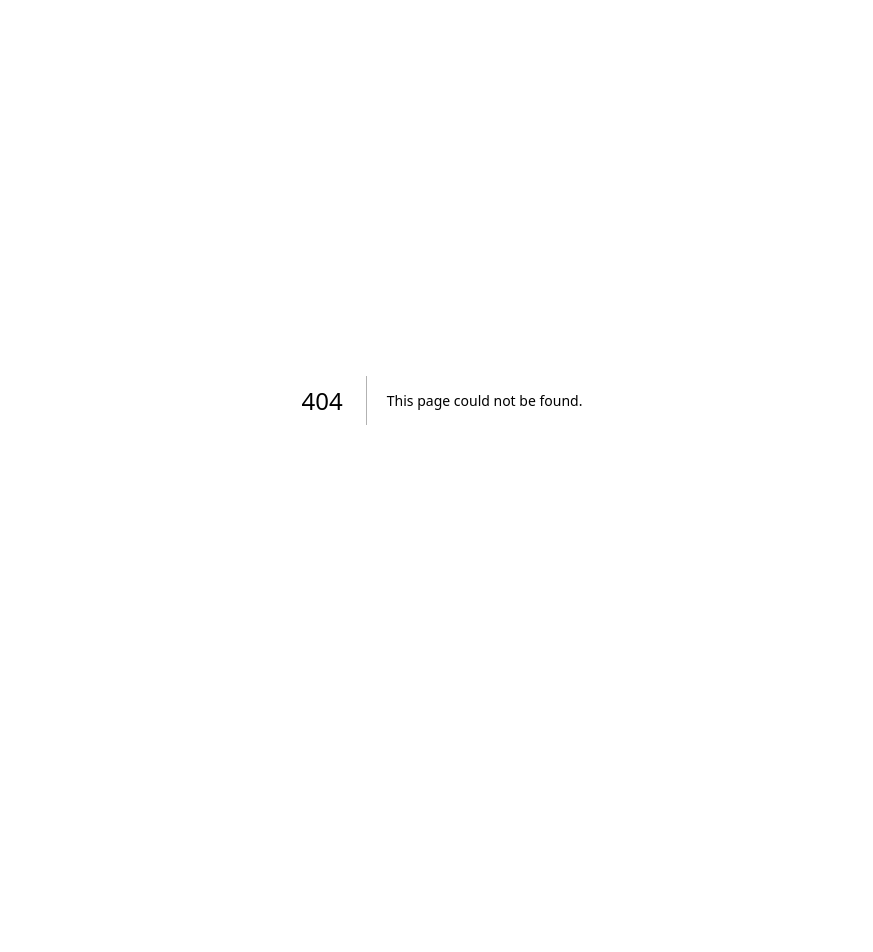
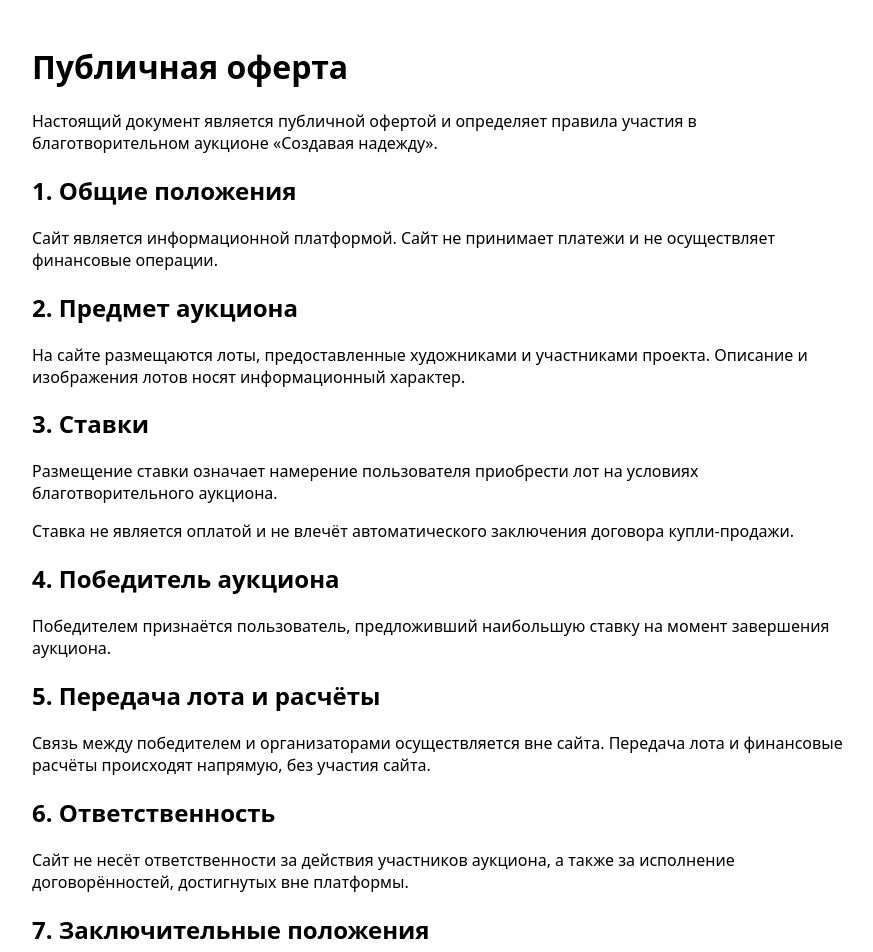
Before and after one commit to Dorzhyc/hope-auction, a Next.js app: page /offer in a window 1280 px wide. Before the commit this address had no page. Shown: the top 952 px of the page, without its empty margins (198-1071 px from the left). Before the commit the page ends 800 px from the top, so only its background shows below. Built offline with nearby package versions, Linux system fonts and the light colour scheme.

Commit message:
Create offer.tsx

```diff
--- /dev/null
+++ b/src/pages/offer.tsx
@@ -0,0 +1,63 @@
+import Link from "next/link";
+
+export default function Offer() {
+  return (
+    <main style={{ maxWidth: 820, margin: "0 auto", padding: 16, fontFamily: "system-ui" }}>
+      <h1>Публичная оферта</h1>
+
+      <p>
+        Настоящий документ является публичной офертой и определяет правила участия
+        в благотворительном аукционе «Создавая надежду».
+      </p>
+
+      <h2>1. Общие положения</h2>
+      <p>
+        Сайт является информационной платформой.
+        Сайт не принимает платежи и не осуществляет финансовые операции.
+      </p>
+
+      <h2>2. Предмет аукциона</h2>
+      <p>
+        На сайте размещаются лоты, предоставленные художниками и участниками проекта.
+        Описание и изображения лотов носят информационный характер.
+      </p>
+
+      <h2>3. Ставки</h2>
+      <p>
+        Размещение ставки означает намерение пользователя приобрести лот
+        на условиях благотворительного аукциона.
+      </p>
+      <p>
+        Ставка не является оплатой и не влечёт автоматического заключения договора купли-продажи.
+      </p>
+
+      <h2>4. Победитель аукциона</h2>
+      <p>
+        Победителем признаётся пользователь, предложивший наибольшую ставку
+        на момент завершения аукциона.
+      </p>
+
+      <h2>5. Передача лота и расчёты</h2>
+      <p>
+        Связь между победителем и организаторами осуществляется вне сайта.
+        Передача лота и финансовые расчёты происходят напрямую,
+        без участия сайта.
+      </p>
+
+      <h2>6. Ответственность</h2>
+      <p>
+        Сайт не несёт ответственности за действия участников аукциона,
+        а также за исполнение договорённостей, достигнутых вне платформы.
+      </p>
+
+      <h2>7. Заключительные положения</h2>
+      <p>
+        Участие в аукционе означает согласие пользователя с условиями настоящей оферты.
+      </p>
+
+      <p style={{ marginTop: 24 }}>
+        <Link href="/">← Вернуться на сайт</Link>
+      </p>
+    </main>
+  );
+}
```
